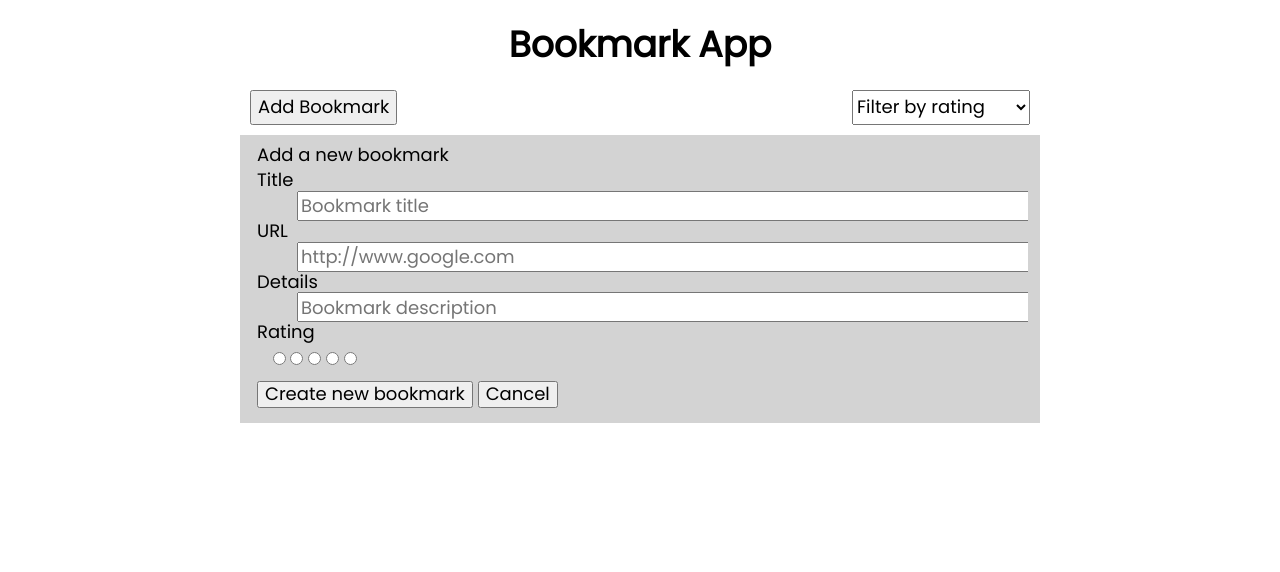
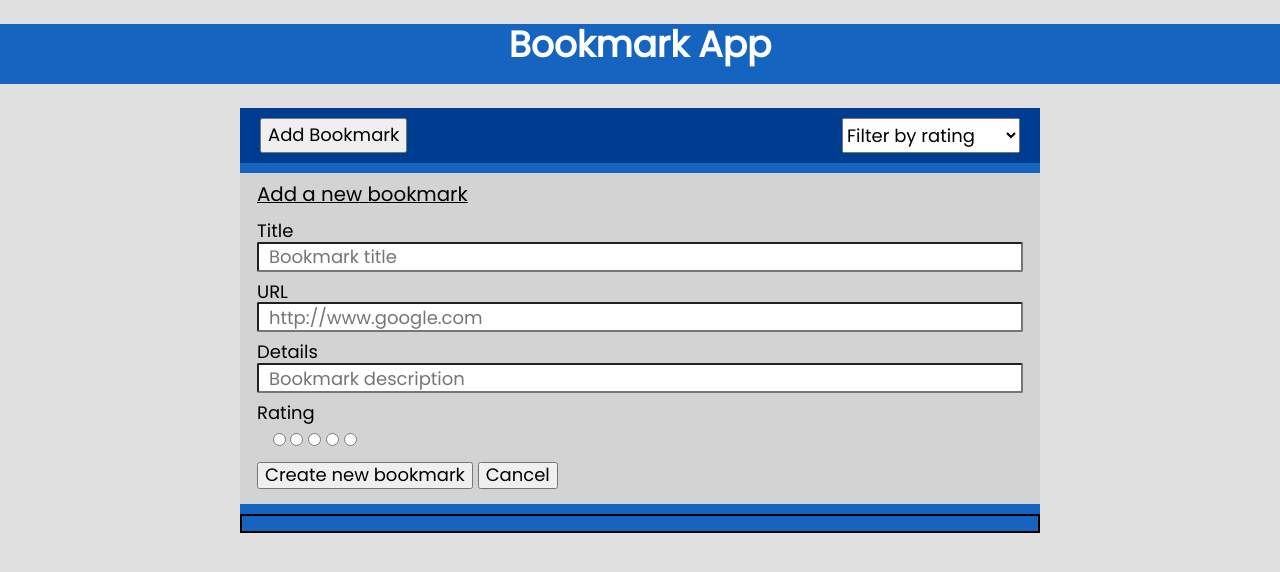
Before and after one commit to thinkful-ei24/sean-bookmarks-app, a plain HTML site: page index.html in a window 1280 px wide. Both pictures are taken after a click on the button "Add Bookmark". Drawn offline with nearby package versions, Linux system fonts and the light colour scheme; no server answers.

Commit message:
some styling fixes

```diff
--- a/scripts/domRender.js
+++ b/scripts/domRender.js
@@ -69,7 +69,7 @@ const domRender = (function() {
 
     const stars = '&#9733;'.repeat(bookmark.rating) + '&#9734;'.repeat(5-bookmark.rating);
     return `<li class="bookmark-block" data-item-id="${bookmark.id}">
-      <div class="bookmark-block-titleinfo"
+      <div class="bookmark-block-titleinfo ${isExpandedBlock ? 'underline' : ''}"
         <h2>${titleField}</h2>
         <span class="rating" data-rating=${bookmark.rating}>${stars}</span>
         <button class="button-delete">Delete</button>
@@ -105,32 +105,13 @@ const domRender = (function() {
       </fieldset>`;
   }
 
-  // // TODO set a selected bookmark id and just check against that
-  // function generateListBlock(bookmark, expanded=false, editable=false) {
-  //   // TODO is it better to split stars into individual spans? That may be
-  //   // needed for the component. For now, just add and track them manually
-  //   const stars = '&#9734;'.repeat(5-bookmark.rating) + '&#9733;'.repeat(bookmark.rating);
-  //   return `<li class="bookmark-block" data-item-id="${bookmark.id}">
-  //     <div class="bookmark-top-container">
-  //       <button class="button-delete">Delete</button>
-  //       <h2>${bookmark.title}</h2>
-  //       <span class="rating" data-rating=${bookmark.rating}>${stars}</span>
-  //     </div>
-  //     ${expanded ? generateDescription(bookmark.desc) : ''}
-  //     <div class="bookmark-bottom-nav">
-  //       ${expanded ? generateVisitButton(bookmark.url) : ''}
-  //       <button class="button-toggle-details">${expanded ? 'Hide details' : 'Show details'}</button>
-  //     </div>
-  //   </li>`;
-  // }
-
   function generateVisitButton(url) {
     return `<button class="button-visit-site"><a href="${url}" target="_blank">Visit site</a></button>`;
   }
 
   function generateDescription(description) {
     return `<h3 class="bookmark-details">Details</h3>
-    <p>${description}</p>`;
+    <p class="details-text">${description}</p>`;
   }
 
   console.log('render module created');
--- a/styles/index.css
+++ b/styles/index.css
@@ -37,7 +37,7 @@ main {
 .bookmark-list {
   list-style: none;
   padding-left: 0;
-  margin-top: 10px;
+  /* margin-top: 10px; */
 }
 
 #top-controls-bar {
@@ -137,7 +137,6 @@ fieldset {
   height: 30px;
   /* width: calc(100% - 200px); */
   display: block;
-  margin-left: 40px;
   width: 100%;
 }
 
@@ -151,6 +150,64 @@ fieldset {
 
 .hidden {
   display: none;
+}
+
+/*   TEMPORARY STYLING    */
+
+#top-controls-bar {
+  background-color: #003c8f;
+  padding: 10px;
+}
+
+h1 {
+  background-color: #1565c0;
+  color: #ffffff;
+  height: 60px;
+}
+
+main {
+  background-color: #1565c0;
+}
+
+body {
+  background-color: #e0e0e0;
+}
+
+.bookmark-block {
+  background-color: #5e92f3;
+  color: #ffffff;
+}
+
+.bookmark-list {
+  padding: 0 15px 15px;
+  border: 2px solid black;
+  margin: 0px;
+}
+
+input[type=text] {
+  border-radius: 2px;
+  padding-left: 10px;
+  margin-bottom: 10px;
+  display: block;
+}
+
+form legend {
+  margin-bottom: 10px;
+  text-decoration: underline;
+  font-size: 1.1em;
+}
+
+.bookmark-details {
+  margin-bottom: 5px;
+  margin-top: 10px;
+}
+
+.details-text {
+  margin-top: 0;
+}
+
+.underline {
+  border-bottom: 2px solid gray;
 }
  /* .rating {
   unicode-bidi: bidi-override;
```
